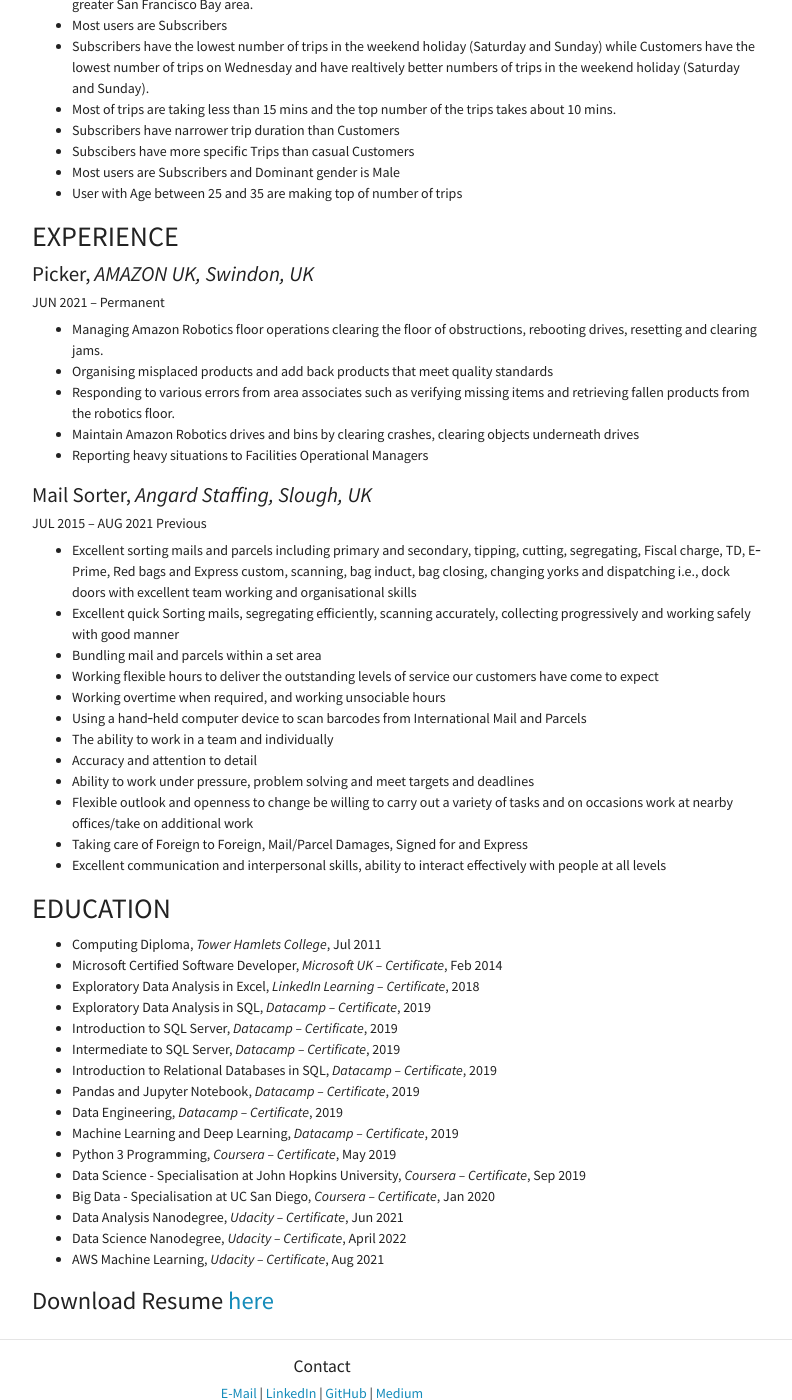
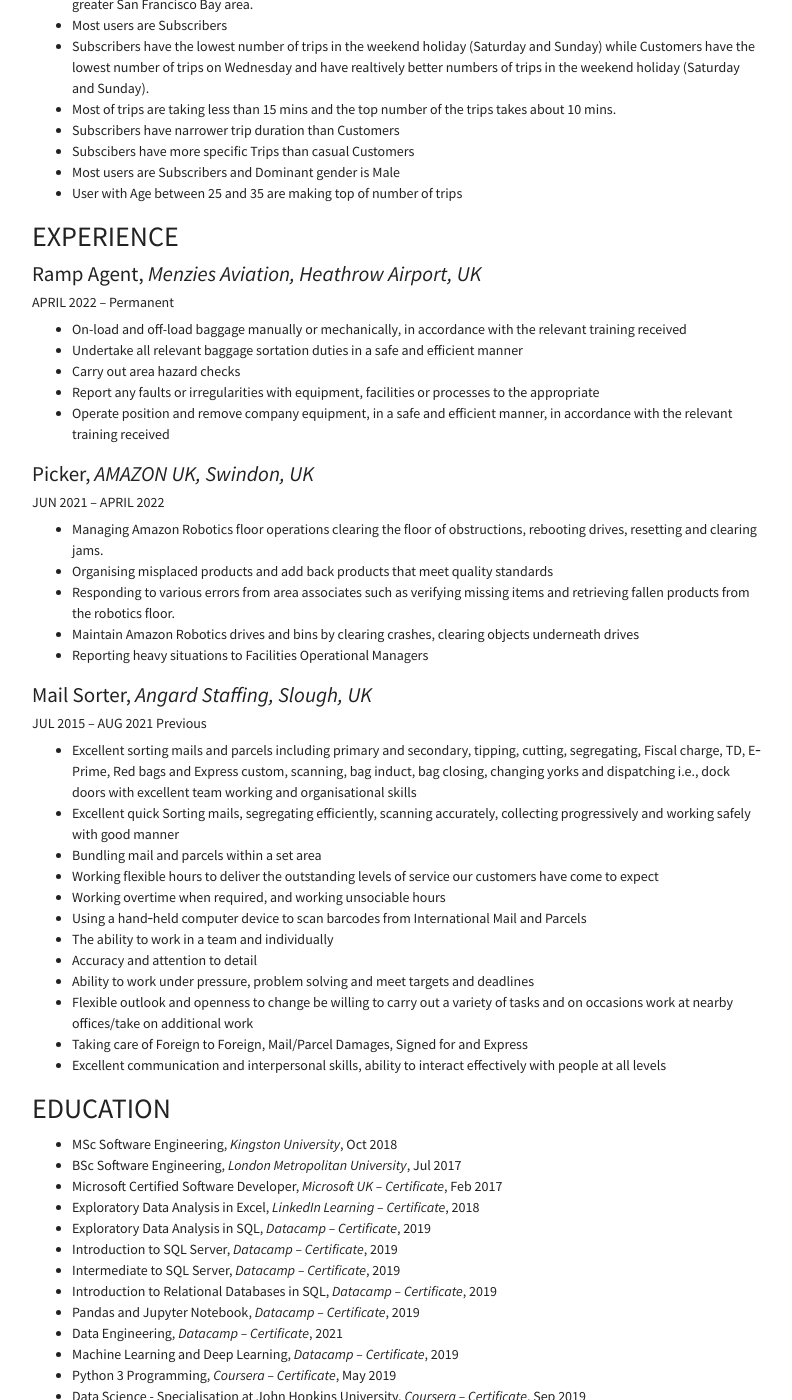
Before and after one commit to ayyoonis/ayoonis.github.io, a Jekyll site: the page built from Resume.md, in a window 1280 px wide and 1400 px high, scrolled down 1215 px. Shown: the whole window, without its empty margins (338-1130 px from the left). Built offline with Jekyll 4.4.1, drawn with Linux system fonts in a browser that asks for light colours; nearby versions of some CDN libraries; our own code applies the rules of GitHub Pages for plain Markdown files; some of the changed text lies outside the part shown.

Commit message:
Update Resume.md

```diff
--- a/Resume.md
+++ b/Resume.md
@@ -49,8 +49,16 @@
 - User with Age between 25 and 35 are making top of number of trips
 
 ## EXPERIENCE
+#### Ramp Agent, *Menzies Aviation, Heathrow Airport, UK*
+###### APRIL 2022 – Permanent
+- On-load and off-load baggage manually or mechanically, in accordance with the relevant training received
+- Undertake all relevant baggage sortation duties in a safe and efficient manner
+- Carry out area hazard checks
+- Report any faults or irregularities with equipment, facilities or processes to the appropriate
+- Operate position and remove company equipment, in a safe and efficient manner, in accordance with the relevant training received
+
 #### Picker, *AMAZON UK, Swindon, UK*
-###### JUN 2021 – Permanent
+###### JUN 2021 – APRIL 2022
 - Managing Amazon Robotics floor operations clearing the floor of obstructions, rebooting drives, resetting and clearing jams.
 - Organising misplaced products and add back products that meet quality standards
 - Responding to various errors from area associates such as verifying missing items and retrieving fallen products from
@@ -78,21 +86,28 @@
 - Excellent communication and interpersonal skills, ability to interact effectively with people at all levels
 
 ## EDUCATION
-- Computing Diploma, *Tower Hamlets College*, Jul 2011
-- Microsoft Certified Software Developer, *Microsoft UK – Certificate*, Feb 2014
+- MSc Software Engineering, *Kingston University*, Oct 2018
+- BSc Software Engineering, *London Metropolitan University*, Jul 2017
+- Microsoft Certified Software Developer, *Microsoft UK – Certificate*, Feb 2017
 - Exploratory Data Analysis in Excel, *LinkedIn Learning – Certificate*, 2018
 - Exploratory Data Analysis in SQL, *Datacamp – Certificate*, 2019
 - Introduction to SQL Server, *Datacamp – Certificate*, 2019
 - Intermediate to SQL Server, *Datacamp – Certificate*, 2019
 - Introduction to Relational Databases in SQL, *Datacamp – Certificate*, 2019
 - Pandas and Jupyter Notebook, *Datacamp – Certificate*, 2019
-- Data Engineering, *Datacamp – Certificate*, 2019
+- Data Engineering, *Datacamp – Certificate*, 2021
 - Machine Learning and Deep Learning, *Datacamp – Certificate*, 2019
 - Python 3 Programming, *Coursera – Certificate*, May 2019
 - Data Science - Specialisation at John Hopkins University, *Coursera – Certificate*, Sep 2019
 - Big Data - Specialisation at UC San Diego, *Coursera – Certificate*, Jan 2020
-- Data Analysis Nanodegree, *Udacity – Certificate*, Jun 2021
-- Data Science Nanodegree, *Udacity – Certificate*, April 2022
+- Data Analyst Nanodegree, *Udacity – Certificate*, Jun 2021
+- Data Scientist Nanodegree, *Udacity – Certificate*, April 2022
 - AWS Machine Learning, *Udacity – Certificate*, Aug 2021
+- Cleaning Data With Pyspark, *Datacamp – Certificate*, 2022
+- Introduction To Pyspark, *Datacamp – Certificate*, 2022
+- Data Analyst In Power BI, *Datacamp – Certificate*, 2022
+- Introduction To Power BI, *Datacamp – Certificate*, 2022
+- Introduction To DAX in Power BI, *Datacamp – Certificate*, 2022
+- Data Visualization In Power BI, *Datacamp – Certificate*, 2022
 
 ### Download Resume [here](https://github.com/ayyoonis/Portfolio/blob/main/ABDISHAKUR YOONIS_Resume.docx)
```
